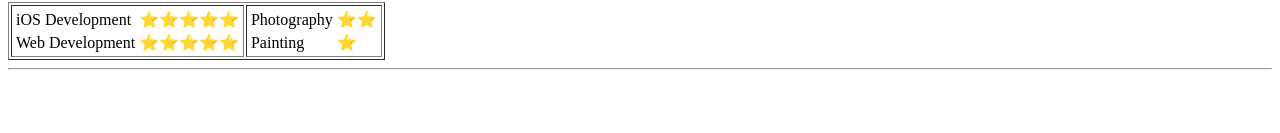
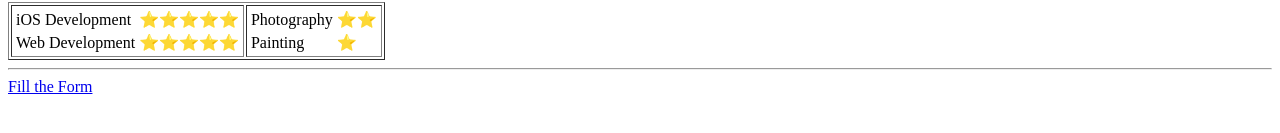
Before and after one commit to shivaram02/cv, a plain HTML site: page index.html in a window 1280 px wide. Shown: the part 535-668 px from the top of the page. Drawn offline with Linux system fonts and the light colour scheme.

Commit message:
Added link to form file

```diff
--- a/index.html
+++ b/index.html
@@ -72,6 +72,6 @@
         </tr>
     </table>
     <hr>
-    <form action=""></form>
+    <a href="form.html">Fill the Form</a>
 </body>
 </html>
```
